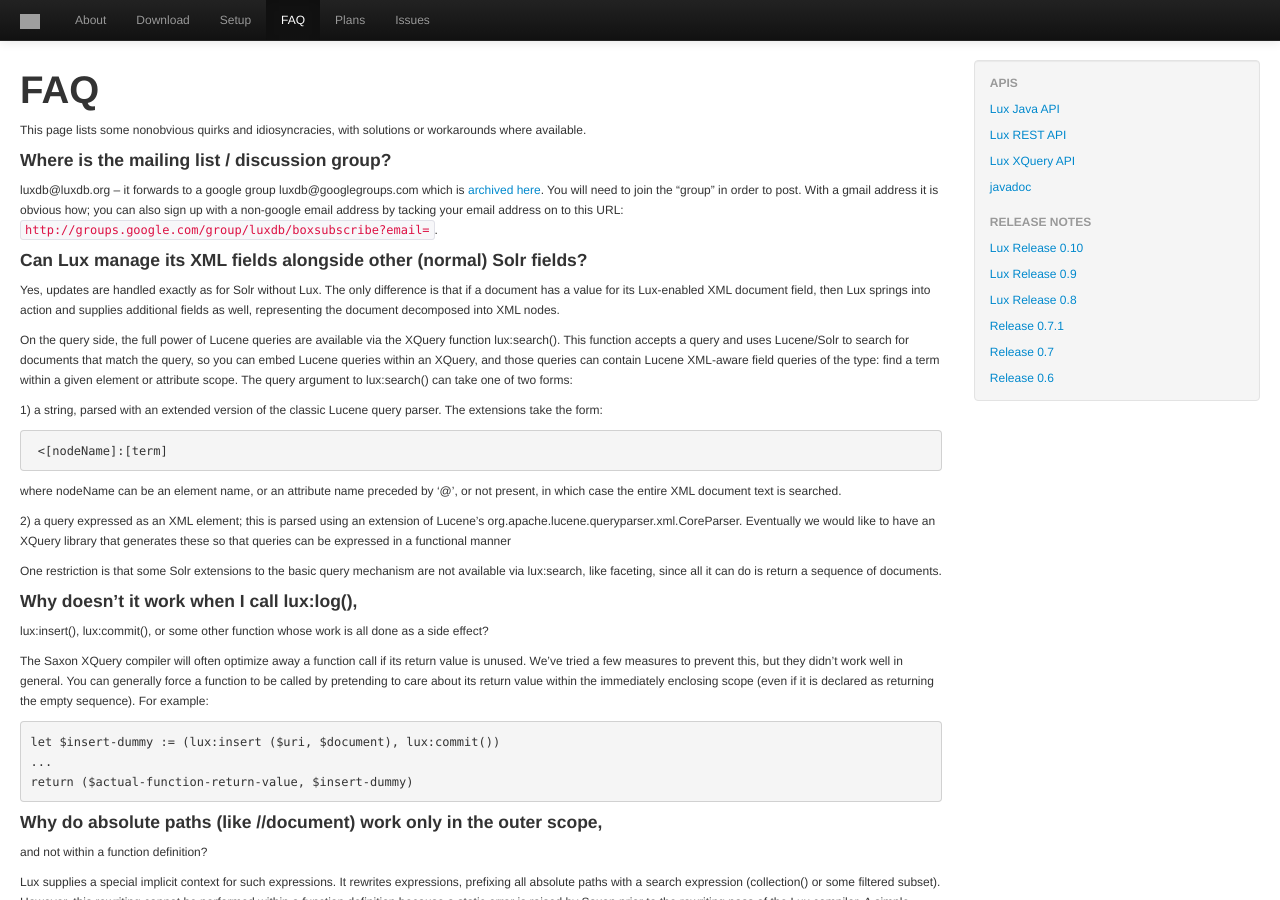
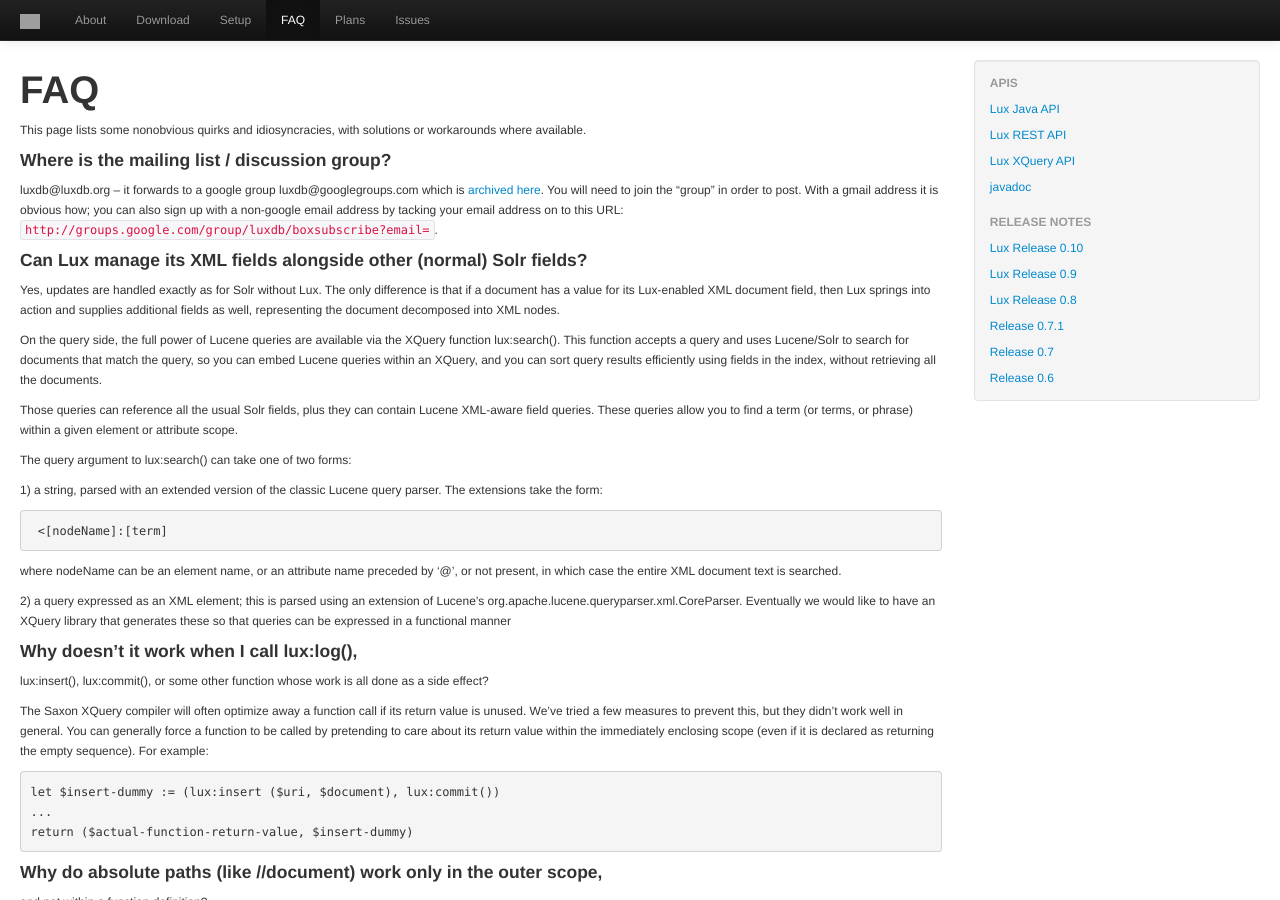
Before and after one commit to msokolov/lux, a Jekyll site: the page built from doc/FAQ.md, in a window 1280 px wide and 900 px high. Built offline with Jekyll 4.4.1, drawn with Linux system fonts in a browser that asks for light colours; grey boxes are pictures that could not be loaded.

Commit message:
spruce up FAQ

```diff
--- a/doc/FAQ.md
+++ b/doc/FAQ.md
@@ -23,10 +23,12 @@
 On the query side, the full power of Lucene queries are available via the
 XQuery function lux:search().  This function accepts a query and uses
 Lucene/Solr to search for documents that match the query, so you can embed
-Lucene queries within an XQuery, and those queries can contain Lucene
-XML-aware field queries of the type: find a term within a given element or
-attribute scope.  The query argument to lux:search() can take one of two
-forms:
+Lucene queries within an XQuery, and you can sort query results efficiently using fields in the index, without retrieving all the documents.
+
+Those queries can reference all the usual Solr fields, plus they can contain Lucene
+XML-aware field queries.  These queries allow you to find a term (or terms, or phrase) within a given element or attribute scope.
+
+The query argument to lux:search() can take one of two forms:
 
 1) a string, parsed with an extended version of the classic Lucene query parser.  The extensions take the form:
 
@@ -36,9 +38,6 @@
 
 2) a query expressed as an XML element; this is parsed using an extension of Lucene's org.apache.lucene.queryparser.xml.CoreParser.  Eventually we would like to have an XQuery library that generates these so that queries can be expressed in a functional manner
 
-One restriction is that some Solr extensions to the basic query mechanism
-are not available via lux:search, like faceting, since all it can do is
-return a sequence of documents.
 
 #### Why doesn't it work when I call lux:log(), ####
 lux:insert(), lux:commit(),
```
